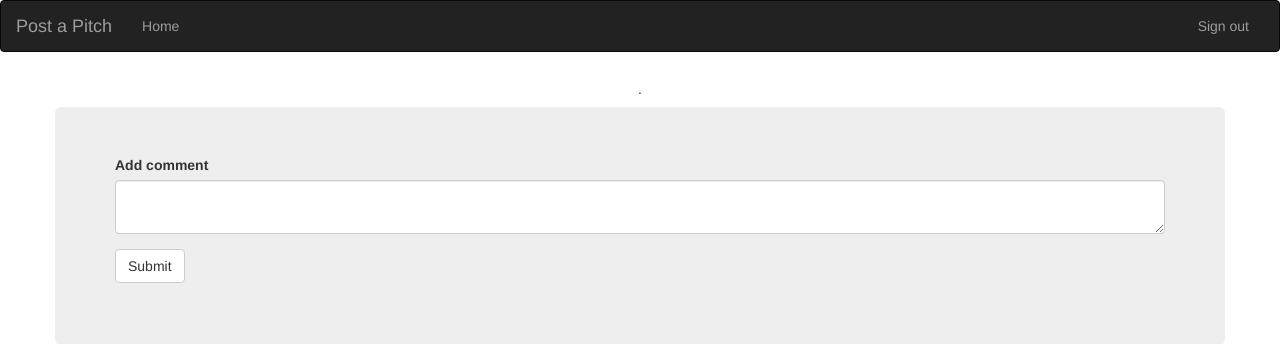
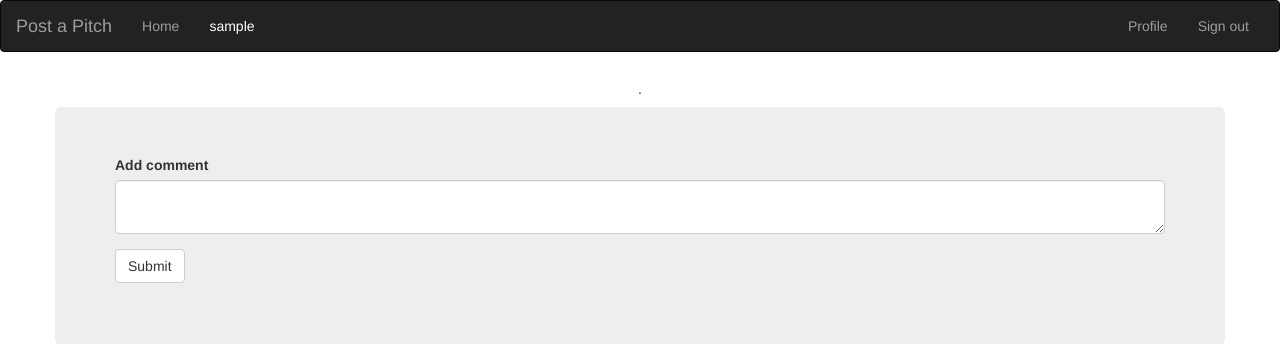
Before and after one commit to Julia-Agasaro/PitchIt, a Flask app: page /comment/new/1 in a window 1280 px wide. Shown: the top 344 px of the page. Run offline with Flask 2, Linux system fonts and the light colour scheme; the visitor is signed in with stand-in values (Sample User, id 1); data comes from the database, SQL or seed files in the repository; data that the repository does not hold is empty; parts of the project's set-up code (start-up, migrations or seed data) failed here and were passed over; some libraries are stand-ins or nearby versions.

Commit message:
Added profile page

```diff
--- a/app/templates/navbar.html
+++ b/app/templates/navbar.html
@@ -10,14 +10,15 @@
             <!-- <a style="text-align: center; color: whitesmoke;" class="navbar-brand" href="/pitches/new/"> Post a Pitch </a> -->
             <a class="navbar-brand" href="/pitches/new/">Post a Pitch  </a>
         </div>
-
         <div class="navbar-collapse collapse">
             <ul class="nav navbar-nav">
                 <li><a href="/">Home</a></li>
+                <li style="color:white;padding:15px;">{{current_user.username}}</li>
             </ul>
 
             <ul class="nav navbar-nav navbar-right">
               {% if current_user.is_authenticated %}
+              <li><a href="{{url_for('main.profile',uname=current_user.username)}}">Profile</a></li>
 
               <li><a href="{{url_for('auth.logout')}}">Sign out</a></li>
               {% else %}
```
